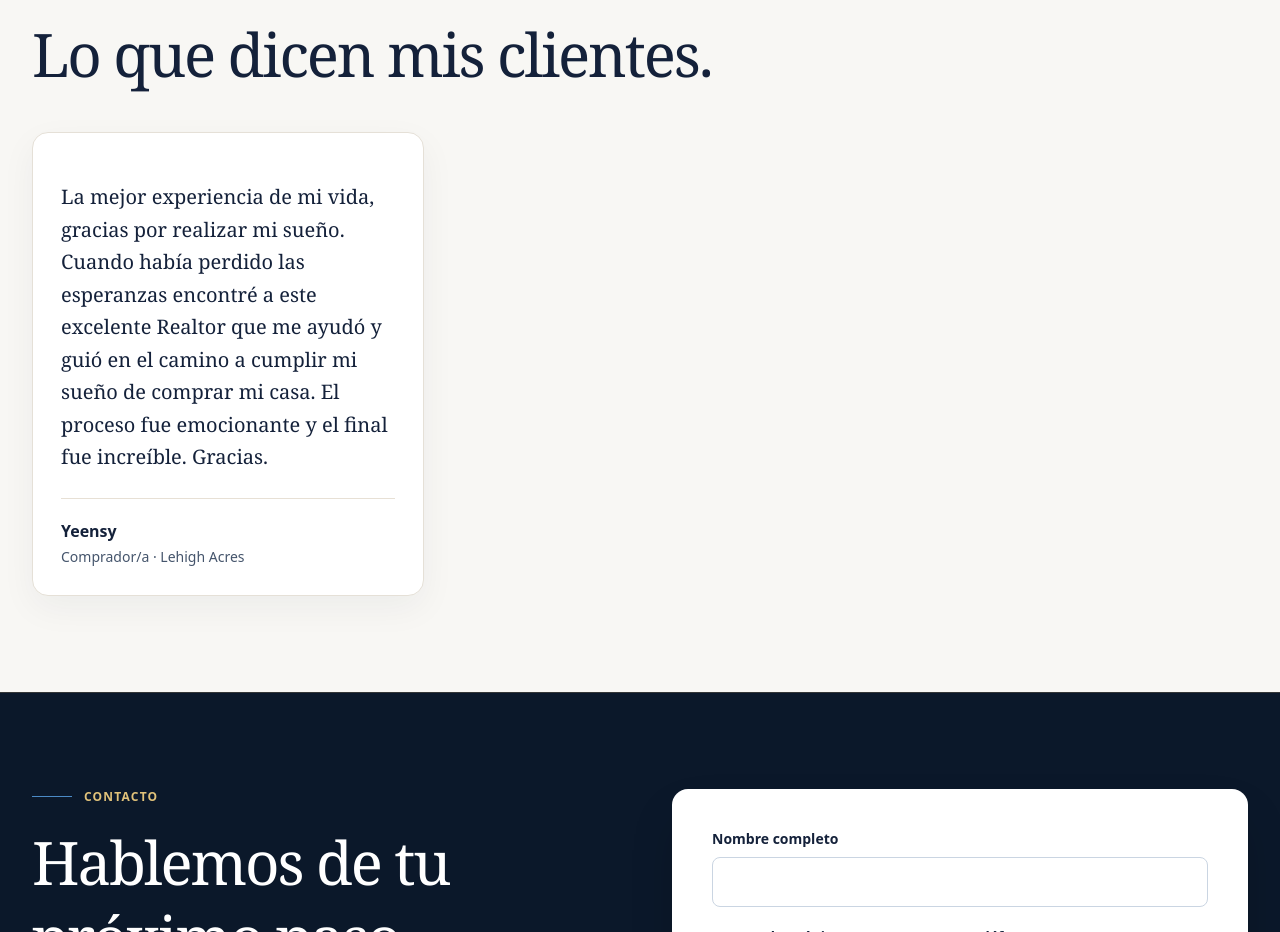
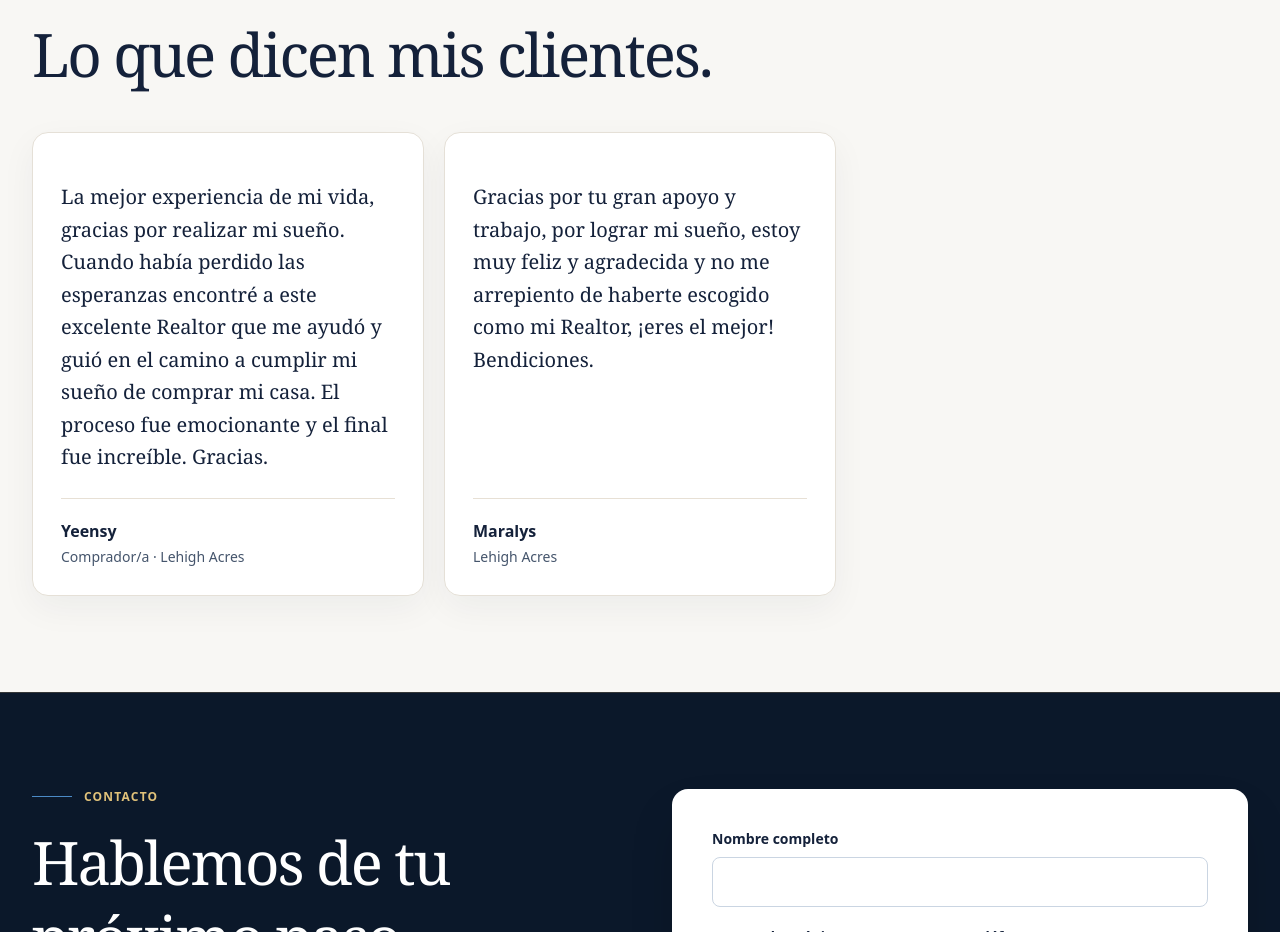
Before and after one commit to ReynierSambrine/reyniersambrine, a plain HTML site: page index.html in a window 1280 px wide. Shown: the part 6267-7199 px from the top of the page. Drawn offline with nearby package versions, Linux system fonts and the light colour scheme.

Commit message:
Add Maralys testimonial
Co-authored-by: copilot-swe-agent[bot] <198982749+Copilot@users.noreply.github.com>

```diff
--- a/index.html
+++ b/index.html
@@ -339,7 +339,7 @@
               <blockquote class="editorial mt-5 flex-1 text-xl leading-relaxed text-[#14213a]"><p data-quote></p></blockquote>
               <footer class="mt-6 border-t border-[#e7e0d5] pt-5">
                 <p data-name class="font-semibold text-[#14213a]"></p>
-                <p class="mt-1 text-sm text-slate-600"><span data-role></span> · <span data-region></span></p>
+                <p class="mt-1 text-sm text-slate-600"><span data-role-container><span data-role></span> · </span><span data-region></span></p>
               </footer>
             </article>
           </li>
@@ -506,13 +506,19 @@
       }
     };
 
-    // Add verified entries with quote: {es, en, it} (available translations only), optional rating: 1–5, name, role: buyer/seller/investor, and region.
+    // Add verified entries with quote: {es, en, it} (available translations only), optional rating: 1–5, name, optional role: buyer/seller/investor, and region.
     const testimonials = [{
       quote: {
         es: 'La mejor experiencia de mi vida, gracias por realizar mi sueño. Cuando había perdido las esperanzas encontré a este excelente Realtor que me ayudó y guió en el camino a cumplir mi sueño de comprar mi casa. El proceso fue emocionante y el final fue increíble. Gracias.'
       },
       name: 'Yeensy',
       role: 'buyer',
+      region: 'Lehigh Acres'
+    }, {
+      quote: {
+        es: 'Gracias por tu gran apoyo y trabajo, por lograr mi sueño, estoy muy feliz y agradecida y no me arrepiento de haberte escogido como mi Realtor, ¡eres el mejor! Bendiciones.'
+      },
+      name: 'Maralys',
       region: 'Lehigh Acres'
     }];
 
@@ -534,7 +540,10 @@
           card.querySelector('[data-rating]').textContent = dictionary.rating.replace('{rating}', testimonial.rating);
         }
         card.querySelector('[data-name]').textContent = testimonial.name;
-        card.querySelector('[data-role]').textContent = dictionary[testimonial.role];
+        card.querySelector('[data-role-container]').hidden = !testimonial.role;
+        if (testimonial.role) {
+          card.querySelector('[data-role]').textContent = dictionary[testimonial.role];
+        }
         card.querySelector('[data-region]').textContent = testimonial.region;
         list.appendChild(card);
       });
```
